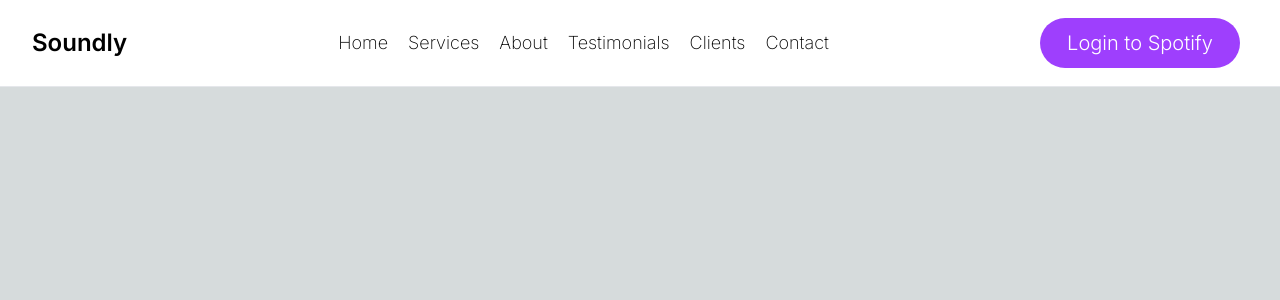
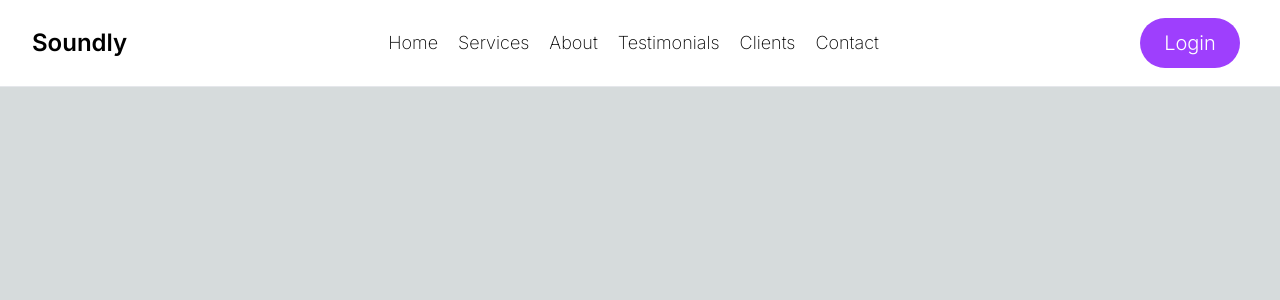
Before and after one commit to Njoe00/Youtube-PlayList-To-Spotify-Converter, a Next.js app: page /header in a window 1280 px wide. Shown: the top 300 px of the page. Built offline with nearby package versions, Linux system fonts and the light colour scheme; a web font is replaced by a local one.

Commit message:
adding fixed width to buttons for login logout to prevent center text from moving, and adding animaiton styling to buttons

```diff
--- a/src/app/header/page.tsx
+++ b/src/app/header/page.tsx
@@ -18,11 +18,10 @@ export default function Header({
   ];
 
   return (
-    <div className="flex justify-between items-center flex-row w-screen h-[87px] bg-white z-20 will-change-auto border-b-[1px] fixed">
-      <div className="text-2xl text-black relative font-semibold ml-8">
-        Soundly
-      </div>
-      <div className="flex">
+    <div className="flex flex-row w-full h-[87px] bg-white z-20 will-change-auto border-b-[1px] fixed">
+      <div className="flex text-center items-center justify-between w-full relative">
+        <div className="text-2xl text-black font-semibold ml-8">Soundly</div>
+        <div className="text-center flex items-center justify-center">
           {headerSections.map((headerSection, index) => (
             <button
               key={index}
@@ -32,7 +31,10 @@ export default function Header({
             </button>
           ))}
         </div>
+        <div>
           <LoginCard token={token} logout={logout} />
+        </div>
+      </div>
     </div>
   );
 }
--- a/src/app/playlist/page.tsx
+++ b/src/app/playlist/page.tsx
@@ -67,7 +67,7 @@ export default function Playlist({
         {!errorMessage && playlistName.length > 0 && !isLoading && (
           <button
             onClick={createPlaylist}
-            className="text-xl m-4 text-white bg-primary-color w-[250px] h-[50px] font-light rounded-full hover:bg-black ease-in-out"
+            className="text-xl m-4 text-white bg-primary-color w-[250px] h-[50px] font-light rounded-full transition delay-150 duration-200 hover:bg-main-text-color ease-in-out"
           >
             Name Your Playlist{" "}
           </button>
--- a/src/app/youtubeplaylist/page.tsx
+++ b/src/app/youtubeplaylist/page.tsx
@@ -74,7 +74,7 @@ export default function YoutubePlaylistTitles({
         )}
         {!errorMessage && !isLoading && (
           <button
-            className={`m-6 text-xl text-white w-[300px] h-[40px] font-light rounded-full ease-in-out flex-row text-center ${
+            className={`m-6 text-xl transition delay-150 duration-200 text-white w-[300px] h-[40px] font-light rounded-full ease-in-out flex-row text-center ${
               inputValue ? "bg-primary-color" : "bg-main-text-color"
             }`}
             onClick={handleClick}
--- a/src/components/login-card.tsx
+++ /dev/null
@@ -1,21 +0,0 @@
-import React, { useState } from "react";
-
-export default function LoginCard() {
-  const CLIENT_ID = "8d24557566154e98abbd389e45758e57";
-  const REDIRECT_URI = "http://localhost:3000";
-  const AUTH_ENDPOINT = "https://accounts.spotify.com/authorize";
-  const RESPONSE_TYPE = "token";
-
-  return (
-    <div className="flex justify-center pt-10 flex-col">
-      <div className="absolute w-[600px] h-[600px] flex justify-center bg-white">
-        <a
-          className="absolute flex"
-          href={`${AUTH_ENDPOINT}?client_id=${CLIENT_ID}&redirect_uri=${REDIRECT_URI}&response_type=${RESPONSE_TYPE}`}
-        >
-          Login to Spotify
-        </a>
-      </div>
-    </div>
-  );
-}
--- a/src/components/page.tsx
+++ b/src/components/page.tsx
@@ -15,19 +15,19 @@ export default function LoginCard({
   const SHOW_DIALOG = "true";
 
   return (
-    <div className="flex flex-row">
+    <div className="flex flex-row ">
       <div>
         {!token ? (
-          <button className="text-xl text-white bg-primary-color w-[200px] h-[50px] font-light rounded-full mr-10 hover:bg-black ease-in-out">
+          <button className="text-xl transition delay-150 duration-200 hover:bg-main-text-color ease-in-out text-white bg-primary-color w-[100px] h-[50px] font-light rounded-full mr-10 ">
             <a
               href={`${AUTH_ENDPOINT}?client_id=${CLIENT_ID}&redirect_uri=${REDIRECT_URI}&response_type=${RESPONSE_TYPE}&scope=${SCOPE}&show_dialog=${SHOW_DIALOG}`}
             >
-              Login to Spotify
+              Login
             </a>
           </button>
         ) : (
           <button
-            className="text-xl text-white bg-primary-color w-[140px] h-[50px] font-light rounded-full mr-10 hover:bg-black ease-in-out"
+            className="text-xl text-white bg-primary-color w-[100px] h-[50px] font-light rounded-full mr-10 hover:bg-black ease-in-out"
             onClick={logout}
           >
             Logout
```
Lines whose indentation alone changed are shown as unchanged.
